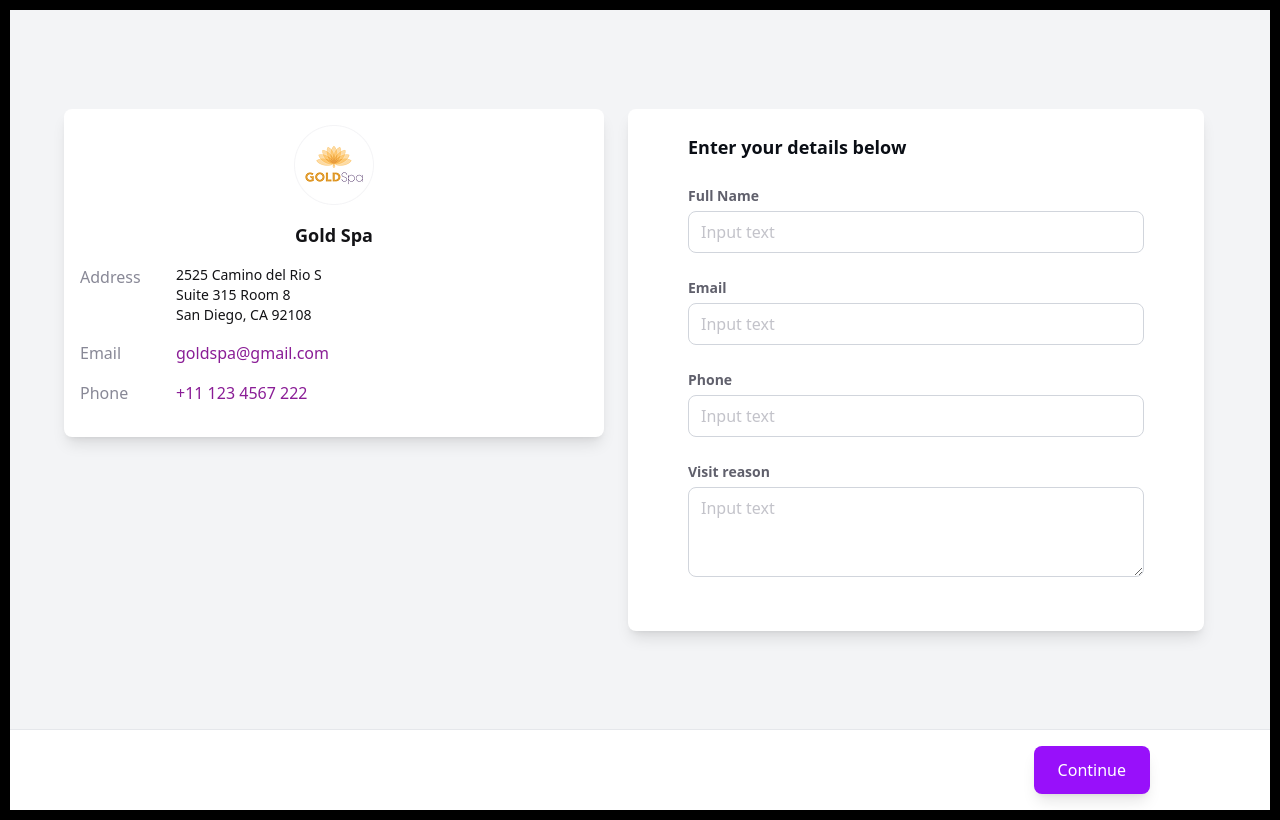
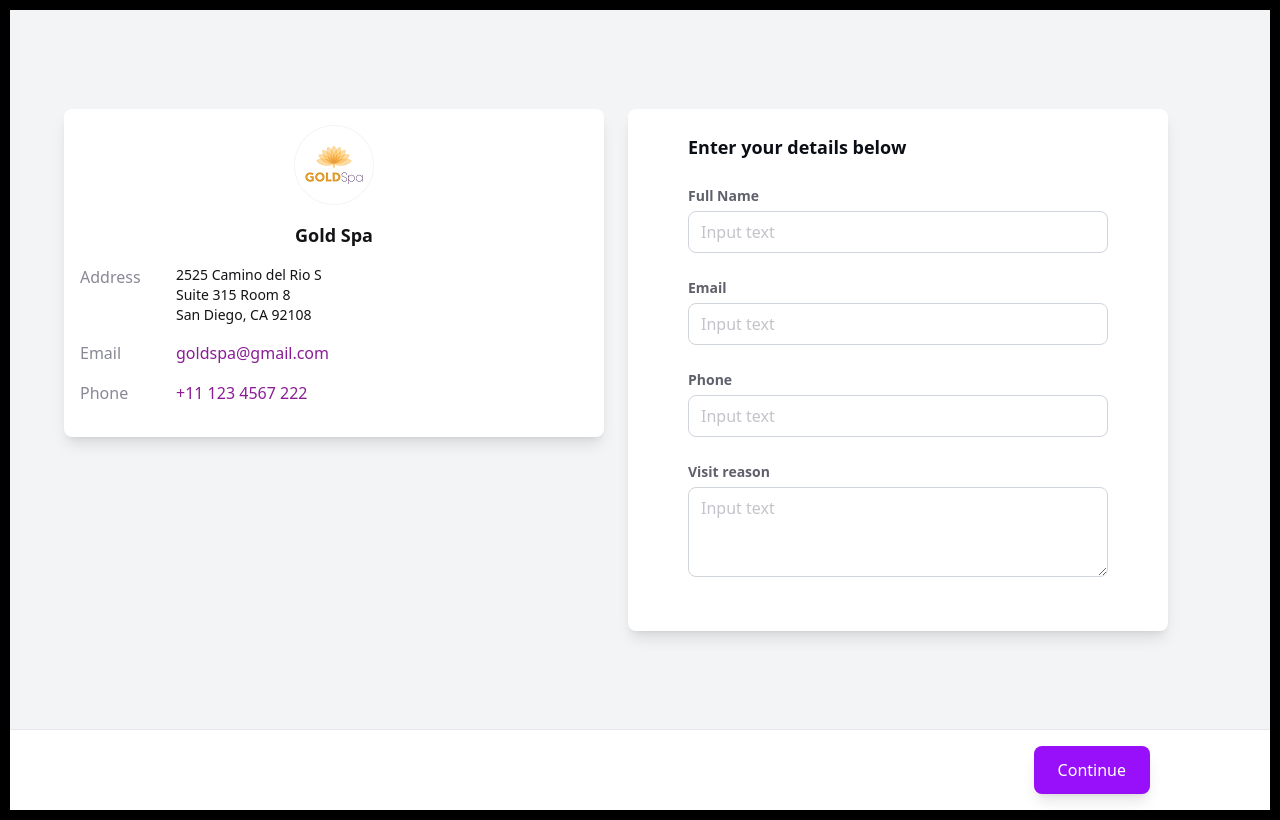
Before and after one commit to jcmordan/moxie-booking, a Next.js app: page / in a window 1280 px wide. Built offline with nearby package versions, Linux system fonts and the light colour scheme.

Commit message:
fix(web): fix responsive

```diff
--- a/src/components/ContactInformation.tsx
+++ b/src/components/ContactInformation.tsx
@@ -28,9 +28,9 @@ const ContactInformation = ({ data, onDataChange, onNext }: ContactInformationPr
   return (
     <div className="min-h-screen flex flex-col">
       <div className="flex-1 flex items-center justify-center p-4">
-        <div className="flex flex-col lg:flex-row gap-6 w-full max-w-6xl">
+        <div className="flex flex-col lg:flex-row gap-6 w-full max-w-6xl items-center lg:items-start">
           <BusinessInfo />
-          <div className="flex flex-col bg-white rounded-lg shadow-lg pt-6 pb-12 pr-15 pl-15 lg:w-1/2 gap-6">
+          <div className="flex flex-col bg-white rounded-lg shadow-lg pt-6 pb-12 pr-15 pl-15 gap-6 lg:w-135 max-w-135">
             <Title id="contact-title">Enter your details below</Title>
             <FormProvider {...formMethods}>
               <form id="contact-form" className="flex flex-col gap-6">
--- a/src/components/PaymentInformation.tsx
+++ b/src/components/PaymentInformation.tsx
@@ -34,10 +34,10 @@ const PaymentInformation = ({ data, onDataChange, onNext }: PaymentInformationPr
   return (
     <div className="min-h-screen flex flex-col">
       <div className="flex-1 flex items-center justify-center p-4">
-        <div className="flex flex-col lg:flex-row gap-6 w-full max-w-6xl">
+        <div className="flex flex-col lg:flex-row gap-6 w-full max-w-6xl items-center lg:items-start">
           <BusinessInfo />
 
-          <div className="flex flex-col bg-white rounded-lg shadow-lg p-8 lg:w-1/2 gap-6">
+          <div className="flex flex-col bg-white rounded-lg shadow-lg p-8 lg:w-135 max-w-135 gap-6">
             <Title id="payment-title">Secure your appointment by card</Title>
             <p className="text-sm font-normal text-[#60606C]">A credit or debit card is required to secure your appointment.</p>
             <FormProvider {...formMethods}>
```
